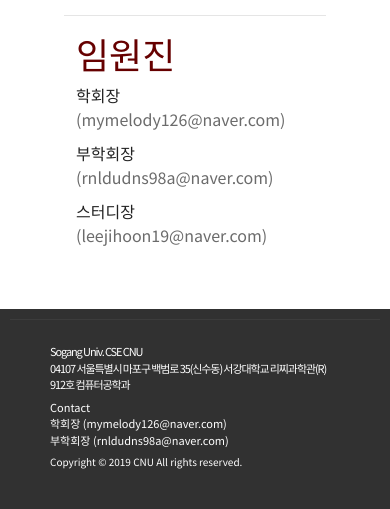
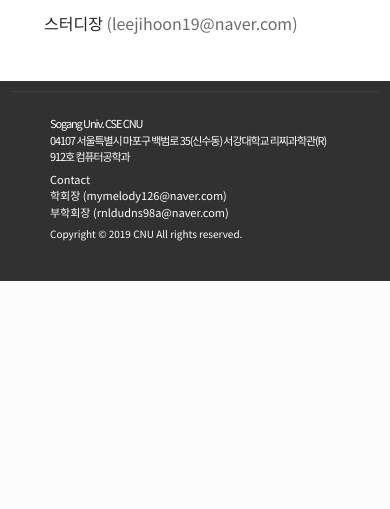
Before and after one commit to sanglee325/cnu-page, a Django app: page /contact in a window 390 px wide; the page is wider, and only the part inside the window is pictured. Shown: the part 846-1355 px from the top of that part. After the commit the page ends 1127 px from the top of that part, so only its background shows below. Run offline with Django 3.2, Linux system fonts and the light colour scheme; some libraries are stand-ins or nearby versions.

Commit message:
mobile response check

```diff
--- a/main/static/main/contact.css
+++ b/main/static/main/contact.css
@@ -7,7 +7,10 @@
 }
 
 .contact_container {
-    padding: 32px 64px;
+    padding-left: 80px;
+    padding-right: 80px;
+    padding-top: 32px;
+    padding-bottom: 32px;
 }
 
 .contact_container .box {
@@ -31,3 +34,12 @@ p {
     font-size: 16px;
     text-decoration: none;
 }
+
+@media (max-width: 779px){
+    .contact_container {
+        padding-left: 32px;
+        padding-right: 32px;
+        padding-top: 16px;
+        padding-bottom: 16px;
+    }
+}
--- a/main/templates/main/contact.html
+++ b/main/templates/main/contact.html
@@ -97,7 +97,7 @@
                     <div class='col-sm-8'>
                         <p>04107 서울특별시 마포구 백범로 35(신수동)<br>
                         서강대학교 리찌과학관(R) 912호 컴퓨터공학과</p>
-                        <div id="map_view" style="width:500px; height:300px;"></div>
+                        <div id="map_view" style="width:300px; height:200px;"></div>
                     </div>
                 </div>
             </div>
```
